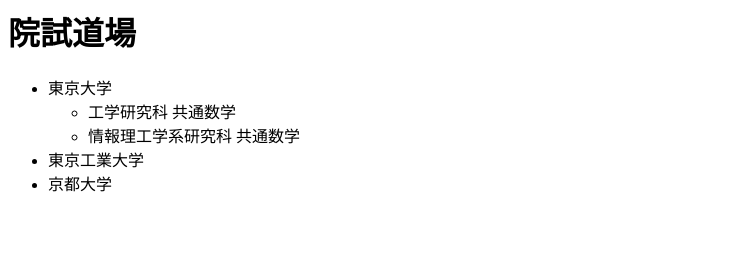
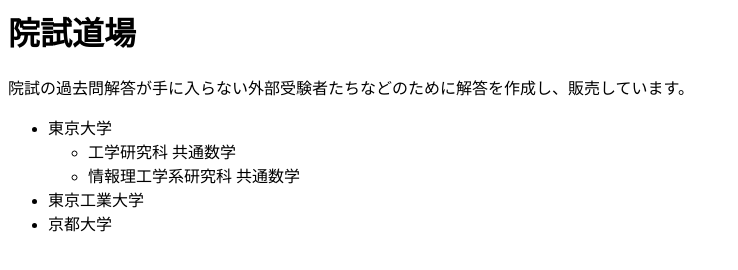
Before and after one commit to tatsumi2/inshi, a plain HTML site: page index.html in a window 1280 px wide. Shown: the whole page, without its empty margins (0-738 px from the left). Drawn offline with Linux system fonts and the light colour scheme.

Commit message:
Update index.html

```diff
--- a/index.html
+++ b/index.html
@@ -1,4 +1,7 @@
 <h1>院試道場</h1>
+<p>
+  院試の過去問解答が手に入らない外部受験者たちなどのために解答を作成し、販売しています。
+</p>
 <ul>
   <li>東京大学
     <ul>
```
